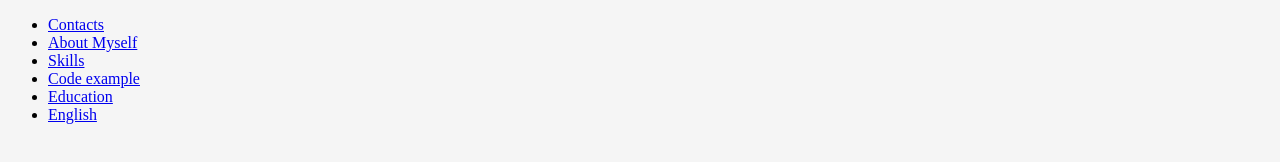
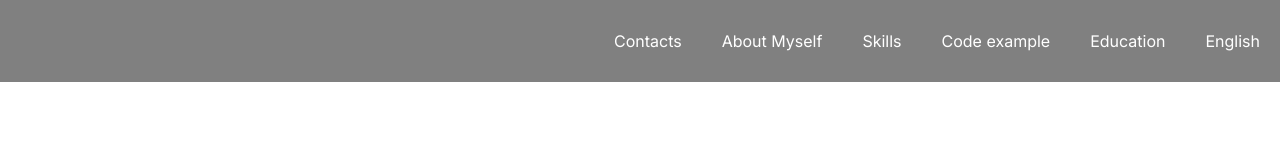
Before and after one commit to Aleksandr-Szestak/rsschool-cv, a plain HTML site: page index.html in a window 1280 px wide. Drawn offline with Linux system fonts and the light colour scheme.

Commit message:
feat: add styles for header section

```diff
--- a/style.css
+++ b/style.css
@@ -1,3 +1,58 @@
-body{
-    background-color: #f5f5f5;
+html {
+    scroll-behavior: smooth;
 }
+
+* {
+    box-sizing: border-box;
+}
+
+body {
+    display: flex;
+    flex-direction: column;
+    justify-content: space-between;
+    min-height: 100vh;
+    margin: 0;
+    padding: 0;
+    font-family: 'Inter', sans-serif;
+}
+
+.container {
+    max-width: 1440px;
+    margin: 0 auto;
+}
+
+.header {
+    background-color: gray;
+    /* padding: 20px 0 20px; */
+    /* color: white; */
+}
+
+.menu {
+    display: flex;
+    justify-content: flex-end;
+    align-items: center;
+    list-style: none;
+}
+
+.menu-link {
+    padding: 0 20px;
+    line-height: 50px;
+    text-decoration: none;
+    color: white;
+    transition: 1s;
+}
+
+.menu-link:hover,
+.footer-link:hover {
+  color: #f6fa02;
+}
+
+.main-container {
+    display: flex;
+    flex-wrap: wrap;
+    padding: 0;
+}
+
+.section {
+    width: 50%;
+}
```
